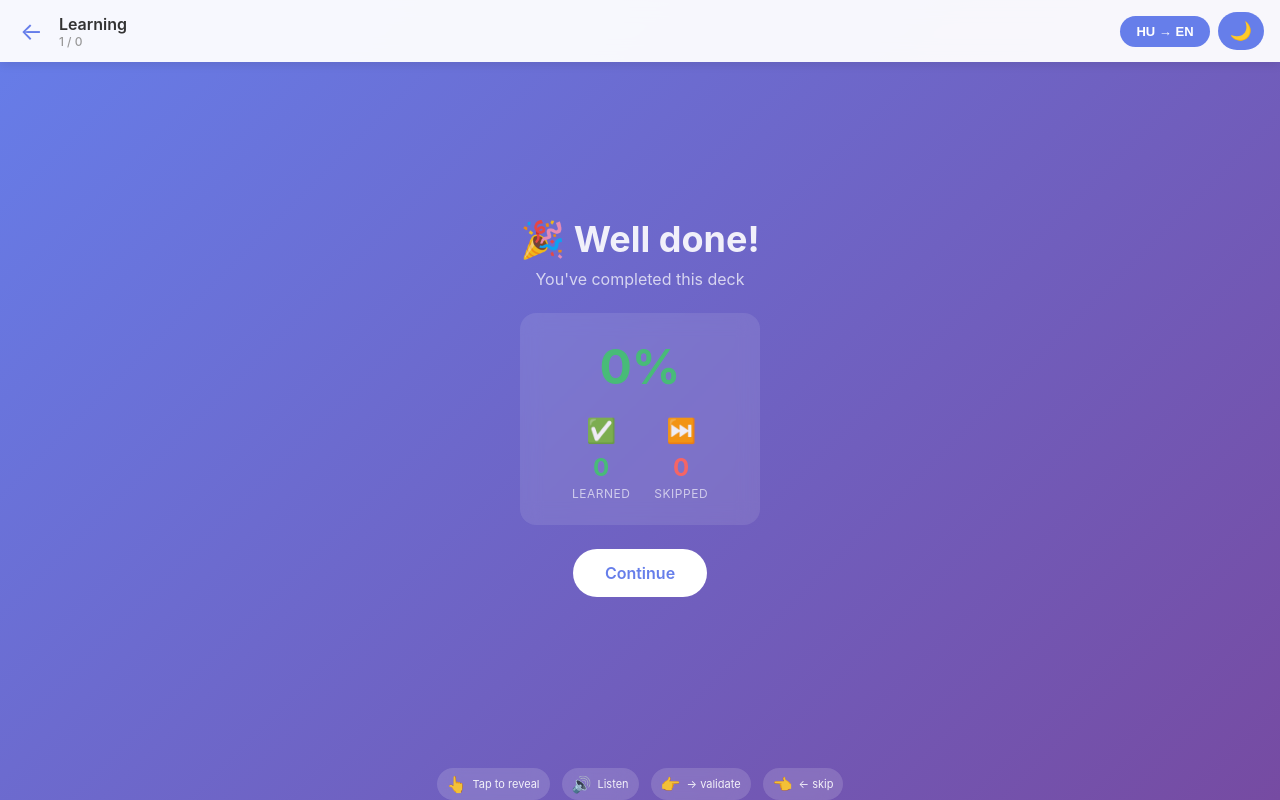
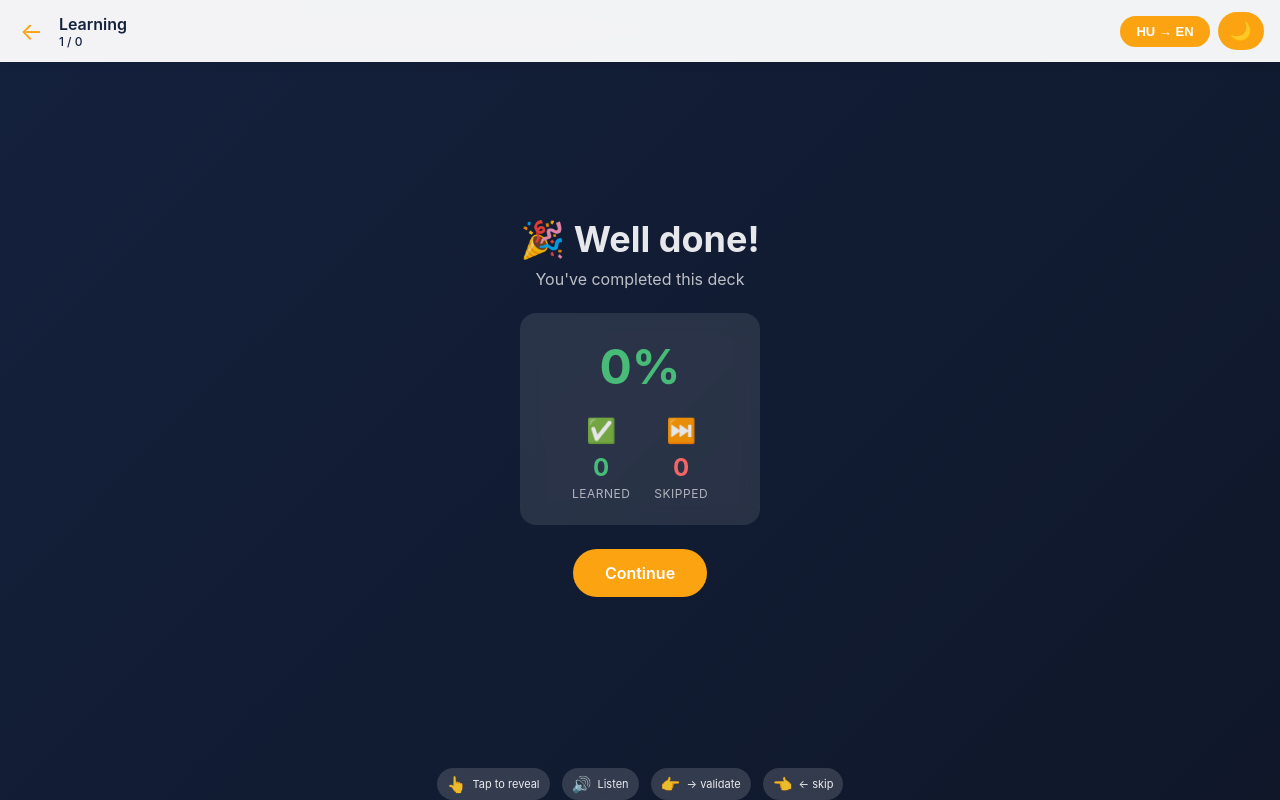
Before and after one commit to Costinou/tipikus, a Flask app: template templates/apprendre.html in a window 1280 px wide. Run offline with Flask 3, Linux system fonts and the light colour scheme; the template is opened without the code that fills it, so the values that code supplies are empty.

Commit message:
apprendre best colors & small fix

```diff
--- a/templates/apprendre.html
+++ b/templates/apprendre.html
@@ -13,14 +13,14 @@
         }
 
         :root {
-            --bg-gradient-start: #667eea;
-            --bg-gradient-end: #764ba2;
+            --bg-gradient-start: #14213d;
+            --bg-gradient-end: #0f1729;
             --card-bg: white;
-            --card-text: #333;
+            --card-text: #000000;
             --header-bg: rgba(255, 255, 255, 0.95);
-            --header-text: #333;
-            --primary-color: #667eea;
-            --secondary-color: #999;
+            --header-text: #14213d;
+            --primary-color: #fca311;
+            --secondary-color: #14213d;
             --instruction-bg: rgba(255,255,255,0.15);
             --instruction-text: rgba(255,255,255,0.9);
             --success-color: #48bb78;
@@ -451,8 +455,8 @@
         }
 
         .btn-continue {
-            background: white;
-            color: var(--primary-color);
+            background: var(--primary-color);
+            color: white;
             border: none;
             padding: 14px 32px;
             border-radius: 25px;
```
Also changed, not shown: other parts of templates/apprendre.html (+18 -13 lines).
